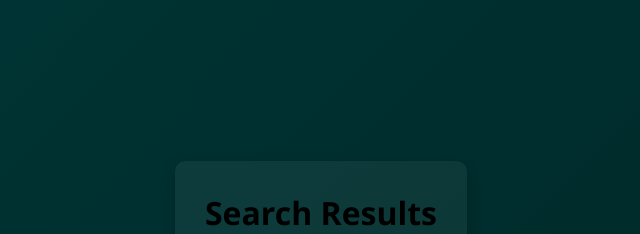
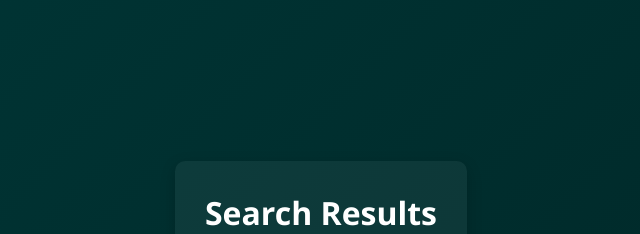
Before and after one commit to developsomethingcool/ai-and-web, a Flask app: template Project2/templates/search_results.html in a window 1280 px wide. Shown: the part 199-433 px from the top of the page, without its empty margins (319-959 px from the left). Run offline with Flask 3, Linux system fonts and the light colour scheme; the template is opened without the code that fills it, so the values that code supplies are empty.

Commit message:
Header in white, tried making titles/headings show - now as comments

```diff
--- /dev/null
+++ b/Project2/requirements.txt
@@ -0,0 +1,4 @@
+requests
+beautifulsoup4
+whoosh
+flask
--- a/Project2/static/styles.css
+++ b/Project2/static/styles.css
@@ -167,6 +167,10 @@ body {
 
 .search-button:hover::before {
     left: 100%;
+}
+
+.page-title {
+    color: white;
 }
 
 .result-card {
--- a/Project2/templates/search_results.html
+++ b/Project2/templates/search_results.html
@@ -14,7 +14,7 @@
     <div class="particles-container" id="particles"></div>
 
     <div class="container">
-        <h1>Search Results</h1>
+        <h1 class="page-title">Search Results</h1>
         <p class="query-text">Query: <b>{{ query }}</b></p>
 
         {% if results %}
```
Also changed, not shown: Project2/crawler.py (+7 -0 lines), 6 other files.
